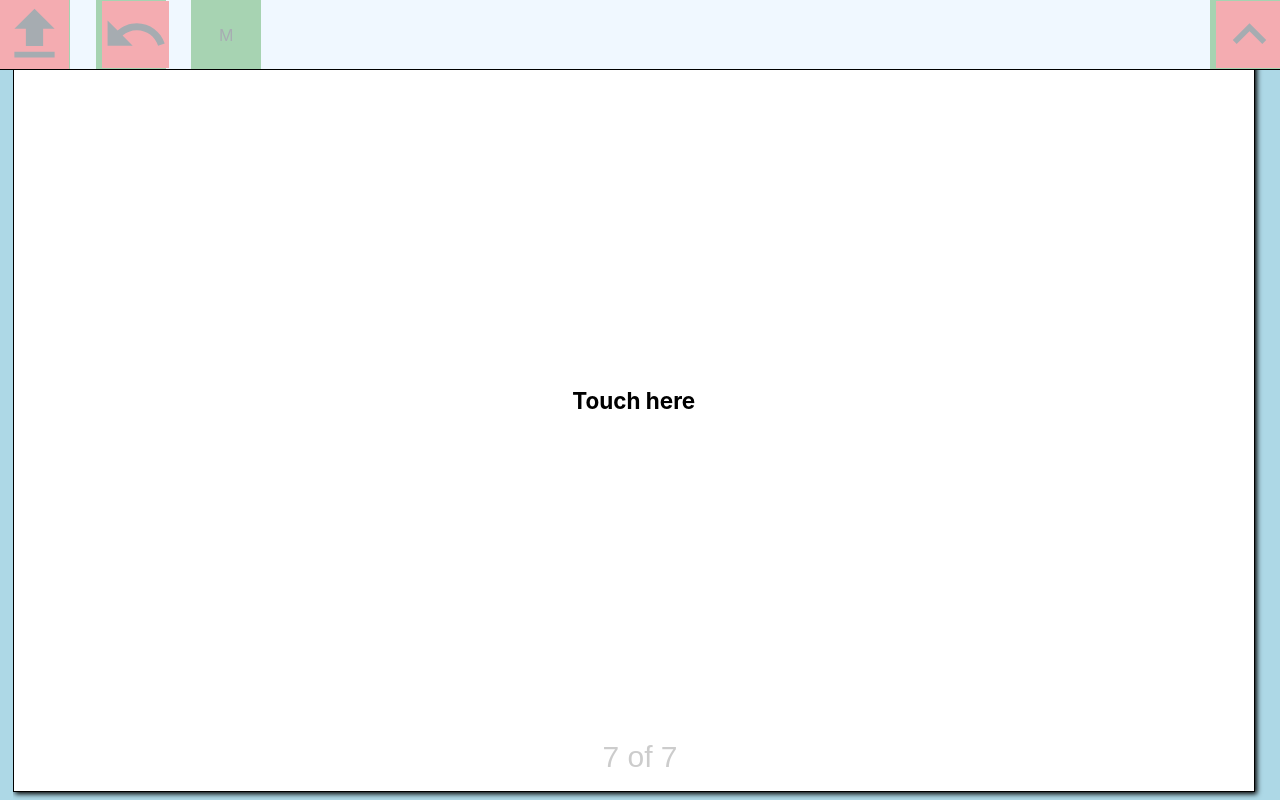
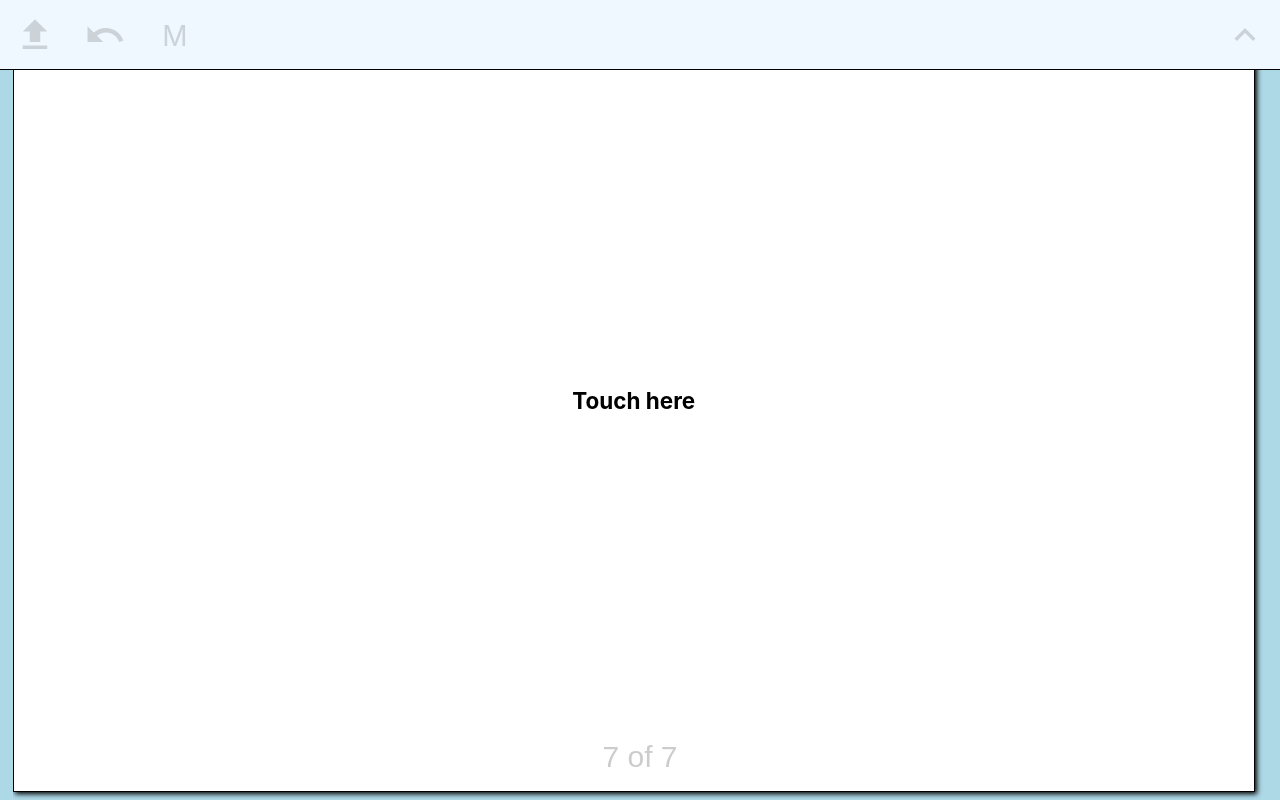
Before and after one commit to adrianclinansmith/markdown-cards, a React (Create React App) app: page / in a window 1280 px wide. Built offline with nearby package versions, Linux system fonts and the light colour scheme.

Commit message:
replaced flex-box styles with inline-block

```diff
--- a/src/App.css
+++ b/src/App.css
@@ -19,8 +19,6 @@ button {
 	--toolbar-height: min(20vw, 70px); /* 100/n (n = num toolbar-items + 1) */
 	--toolbar-hide-duration: 1s;
 	box-sizing: border-box; /* height includes border */
-	display: flex;
-	gap: 2%;
 	position: absolute;
 	z-index: 5;
 	background-color: aliceblue;
@@ -38,12 +36,19 @@ button {
 	width: var(--toolbar-height);
 	background-color: transparent;
 	border: none;
-	opacity: 0.3;
-	background-color: green;
+	opacity: 0.15;
+	display: inline-block;
+	padding: 0;
+	height: 100%;
+}
+
+.toolbar-item > svg {
+	padding: 20%;
 }
 
 #toolbar-toggler {
-	margin-left: auto; /* Put on the right side of the toolbar */
+	position: absolute;
+	right: 0;
 	transition-duration: var(--toolbar-hide-duration);
 }
 #toolbar-toggler.prevent-hide {
@@ -51,21 +56,15 @@ button {
 }
 
 #font-size-picker {
-	display: flex;
-	flex-direction: column;
-	justify-content: flex-start;
 	overflow-y: scroll;
 	scroll-snap-type: y mandatory;
 	line-height: var(--toolbar-height); /* Vertically align text */
 }
 
-#font-size-picker > span {
-	flex: none;
-	width: 100%;
-	height: 100%;
-	margin: 0;
+#font-size-picker > div {
 	text-align: center;
 	scroll-snap-align: start;
+	font-size: calc(var(--toolbar-height) / 2.5); /* fits "XL" */
 }
 
 /* *~*~*~*~*~*~*~*~*~*~*~*~*~*~*~*~*~*~*~*~*~*~*~*~*~*~*~*~*~*~*~*~*~*~*~*~*~ */
--- a/src/ToolbarItem.tsx
+++ b/src/ToolbarItem.tsx
@@ -62,9 +62,9 @@ export default function ToolbarItem({ id, setMd, fontSize, setFontSize }: Props)
 	else if (id === "font-size-picker") {
 		return (
 			<div className={className} id={id} ref={(el) => console.log(`ref for ${el?.className}`)}>
-				<span>M</span>
-				<span>L</span>
-				<span>XL</span>
+				<div>M</div>
+				<div>L</div>
+				<div>XL</div>
 			</div>
 		)
 	}
@@ -128,9 +128,8 @@ function SvgIcon({ item }: SvgIconProps) {
 	else if (item === "toolbar-toggler") {
 		d = "M7.41 15.41 12 10.83l4.59 4.58L18 14l-6-6-6 6z";
 	}
-	const s: React.CSSProperties = { height: "100%", backgroundColor: "red"};
 	return (
-		<svg focusable="false" viewBox="0 0 24 24" style={s}>
+		<svg focusable="false" viewBox="0 0 24 24">
 			<path d={d} />
 		</svg>
 	)
```
